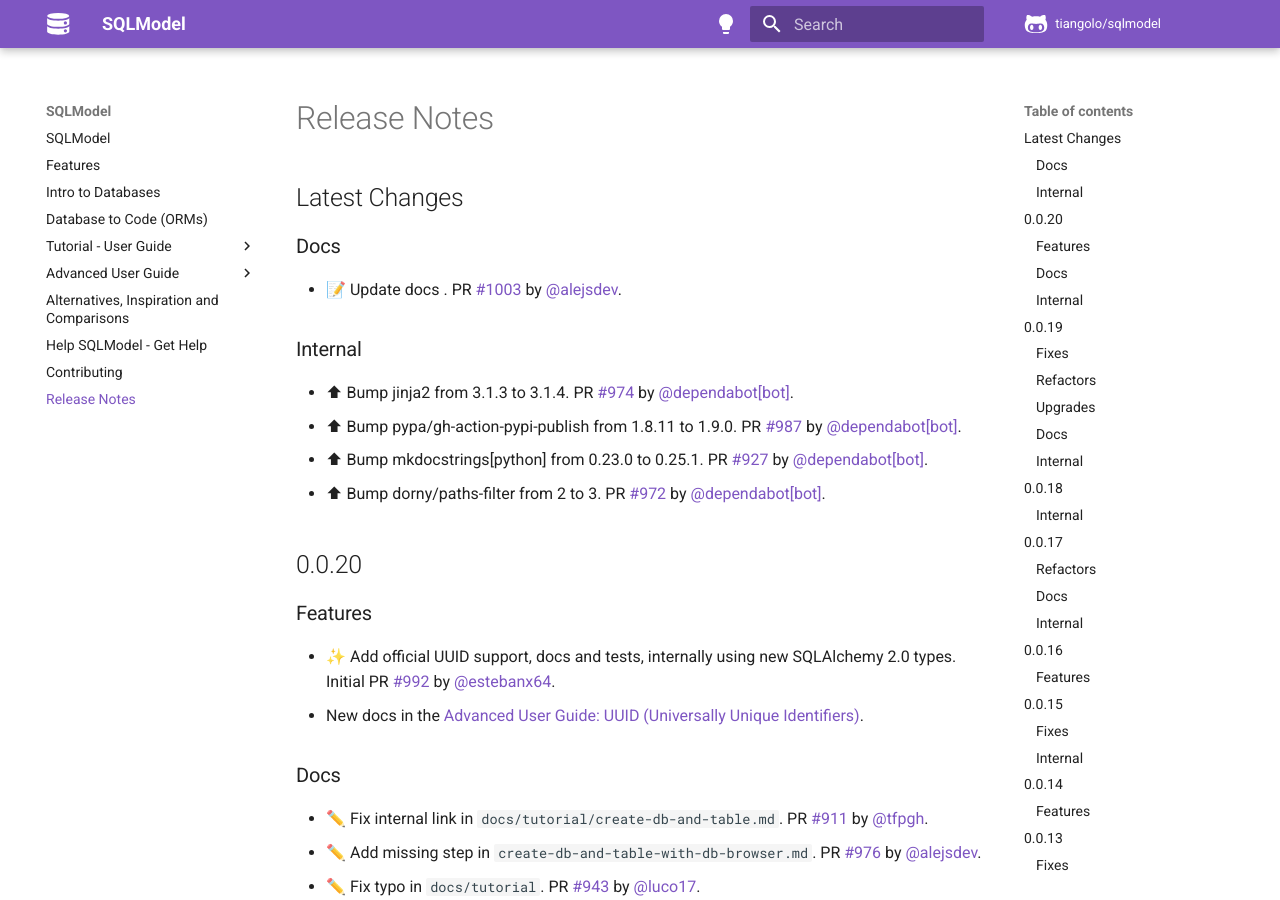
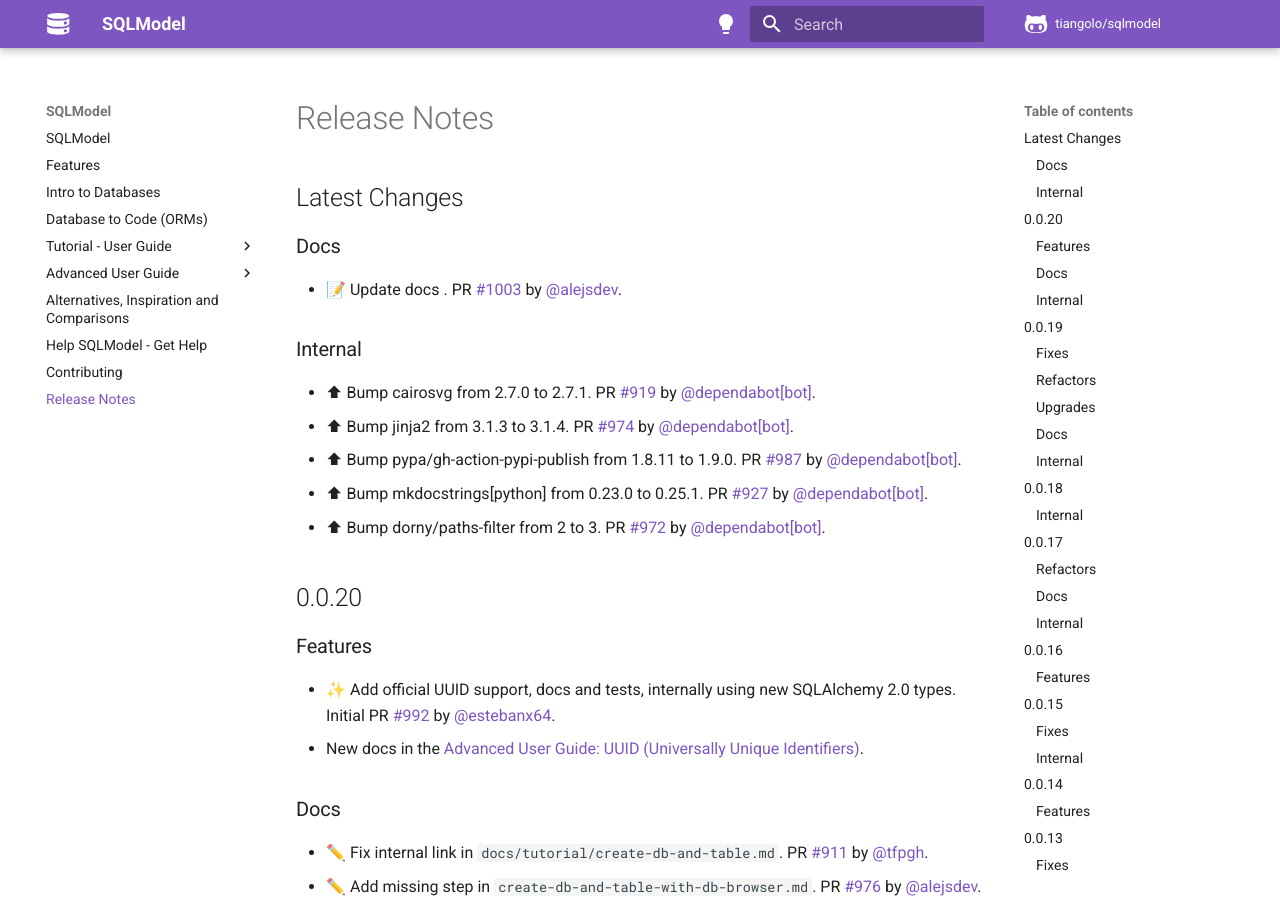
Before and after one commit to sztrakabalint/fastapi-sqlmodel, an MkDocs documentation site: the page built from docs/release-notes.md, in a window 1280 px wide and 900 px high. Built offline with MkDocs 1.6.1 and Material for MkDocs 9.7.7, drawn with Linux system fonts in a browser that asks for light colours; comment, search, counter and statistics services are not loaded.

Commit message:
📝 Update release notes

```diff
--- a/docs/release-notes.md
+++ b/docs/release-notes.md
@@ -8,6 +8,7 @@
 
 ### Internal
 
+* ⬆ Bump cairosvg from 2.7.0 to 2.7.1. PR [#919](https://github.com/tiangolo/sqlmodel/pull/919) by [@dependabot[bot]](https://github.com/apps/dependabot).
 * ⬆ Bump jinja2 from 3.1.3 to 3.1.4. PR [#974](https://github.com/tiangolo/sqlmodel/pull/974) by [@dependabot[bot]](https://github.com/apps/dependabot).
 * ⬆ Bump pypa/gh-action-pypi-publish from 1.8.11 to 1.9.0. PR [#987](https://github.com/tiangolo/sqlmodel/pull/987) by [@dependabot[bot]](https://github.com/apps/dependabot).
 * ⬆ Bump mkdocstrings[python] from 0.23.0 to 0.25.1. PR [#927](https://github.com/tiangolo/sqlmodel/pull/927) by [@dependabot[bot]](https://github.com/apps/dependabot).
```
